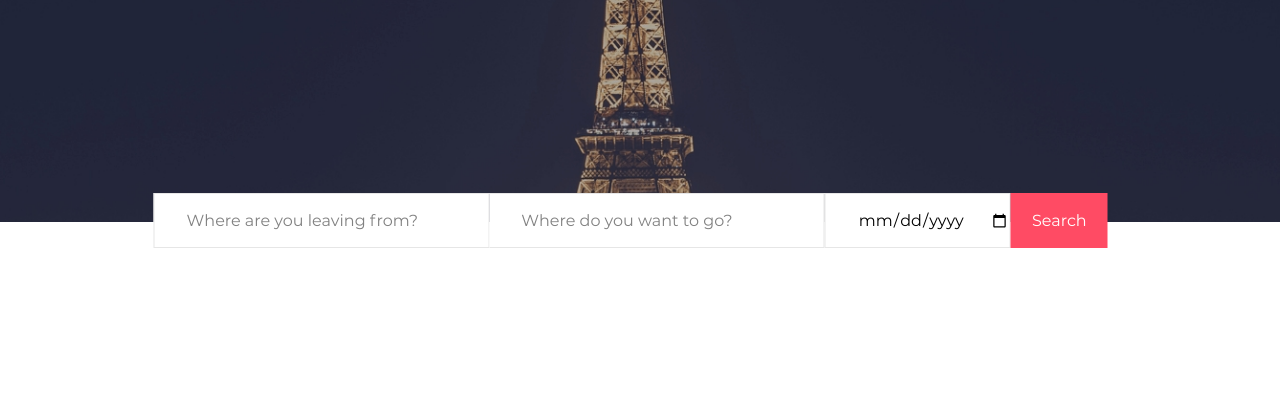
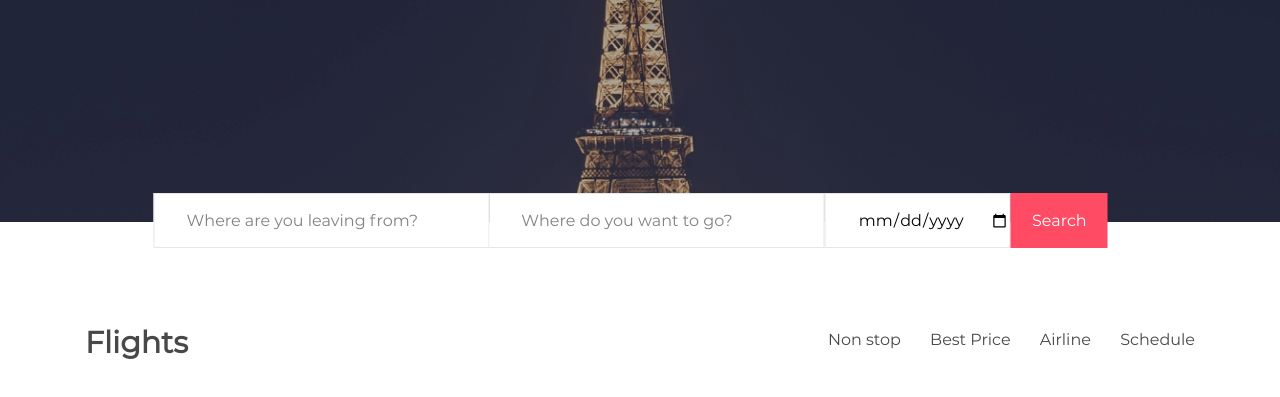
Before and after one commit to AbaevB/paris-booking, a plain HTML site: page index.html in a window 1280 px wide. Shown: the part 457-854 px from the top of the page. Drawn offline with Linux system fonts and the light colour scheme.

Commit message:
feat(layout): flights
flights__top layout complete

```diff
--- a/css/style.css
+++ b/css/style.css
@@ -179,3 +179,47 @@ a {
 .form-button:hover  {
   background-color: #000;
 }
+
+/*-----------------------Flights-----------------------*/
+
+.flights  {
+  padding-top: 102px;
+  background-color: #fff;
+}
+
+.flights__heading {
+  float: left;
+  font-size: 30px;
+  color: #484848;
+}
+
+.flights__links {
+  float: right;
+}
+
+.flights__list  {
+  list-style-type: none;
+}
+
+.flights__list-item {
+  display: inline-block;
+}
+
+
+.flights__list-item:not(:last-child)  {
+  margin-right: 25px;
+}
+
+
+.flights__list-link {
+  font-size: 16px;
+  font-weight: 400;
+  line-height: 32px;
+  color: #484848;
+  transition: color 0.15s ease-in-out, font-weight 0.15s ease-in-out;
+}
+
+.flights__list-link:hover {
+  color: #ff4b64;
+  font-weight: 700;
+}
--- a/index.html
+++ b/index.html
@@ -64,21 +64,47 @@
         </p>
         <form method="post" action="https://jsonplaceholder.typicode.com/posts" class="first__form">
           <input class="form-input" type="text" name="where" placeholder="Where are you leaving from?" id="where">
-          <input class="form-input"  type="text" name="whereto" placeholder="Where do you want to go?" id="whereto">
-          <input class="form-input small-input"  type="date" placeholder="Date" name="date" id="date">
+          <input class="form-input" type="text" name="whereto" placeholder="Where do you want to go?" id="whereto">
+          <input class="form-input small-input" type="date" placeholder="Date" name="date" id="date">
           <button class="form-button" type="submit">Search</button>
         </form>
       </div><!--/container-->
     </section>
     <section class="flights">
       <div class="container">
-        <div class="flights__top">
-
+        <div class="flights__top clearfix">
+          <h2 class="section-heading flights__heading">
+            Flights
+          </h2>
+          <div class="flights__links">
+            <ul class="flights__list">
+              <li class="flights__list-item">
+                <a href="#" class="flights__list-link">
+                  Non stop
+                </a>
+              </li>
+              <li class="flights__list-item">
+                <a href="#" class="flights__list-link">
+                  Best Price
+                </a>
+              </li>
+              <li class="flights__list-item">
+                <a href="#" class="flights__list-link">
+                  Airline
+                </a>
+              </li>
+              <li class="flights__list-item">
+                <a href="#" class="flights__list-link">
+                  Schedule
+                </a>
+              </li>
+            </ul>
+          </div><!--/flights__links-->
         </div><!--/flights__top-->
         <div class="flights__bottom">
 
         </div><!--/flights__bottom-->
-      </div>
+      </div><!--/container-->
     </section>
   </main>
 </body>
```
